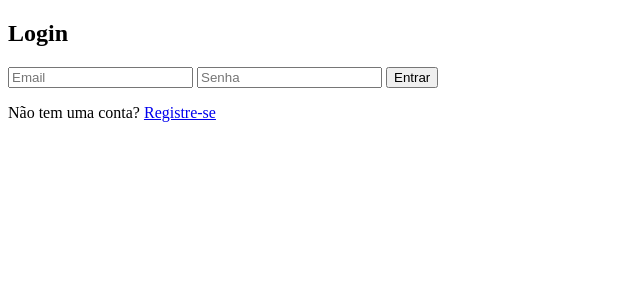
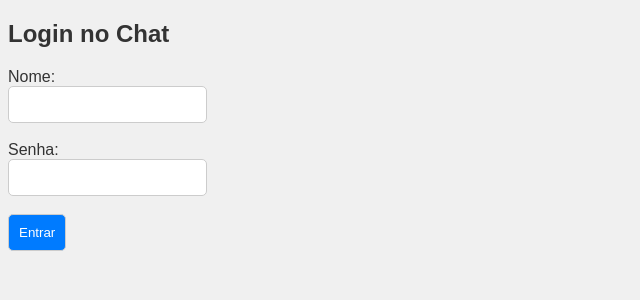
Before and after one commit to guiflores/Chat_FormulaE, a Flask app: template templates/login.html in a window 1280 px wide. Shown: the top 300 px of the page, without its empty margins (0-640 px from the left). Run offline with Flask 3, Linux system fonts and the light colour scheme; the template is opened without the code that fills it, so the values that code supplies are empty.

Commit message:
Ajustando erros e Chat funcionando

```diff
--- a/app.py
+++ b/app.py
@@ -1,192 +1,82 @@
-from flask import Flask, render_template, redirect, url_for, request, session
+from flask import Flask, render_template, request, redirect, url_for, session
 from flask_socketio import SocketIO, join_room
-from flask_login import LoginManager, UserMixin, login_user, login_required, logout_user, current_user
-from werkzeug.security import generate_password_hash, check_password_hash
 import csv
 import os
-from datetime import datetime
+import bcrypt
 
 app = Flask(__name__)
 app.config['SECRET_KEY'] = 'secret!'
 socketio = SocketIO(app)
 
-# Configuração do Flask-Login
-login_manager = LoginManager(app)
-login_manager.login_view = 'login'
+# Arquivo CSV para registrar os usuários e senhas
+USERS_FILE = 'usuarios_senhas.csv'
 
-# Arquivo CSV para registrar os usuários
-CSV_FILE = 'usuarios.csv'
-
-# Armazenamento em memória para usuários
-users = {}
-
-# Modelo de Usuário
-class User(UserMixin):
-    def __init__(self, id, email, password):
-        self.id = id
-        self.email = email
-        self.password = password
-
-# Função para carregar os pontos dos usuários
-def carregar_pontos():
-    if not os.path.exists(CSV_FILE):
+# Função para carregar os usuários
+def carregar_usuarios():
+    if not os.path.exists(USERS_FILE):
         return {}
 
-    pontos = {}
-    with open(CSV_FILE, mode='r', newline='') as file:
+    usuarios = {}
+    with open(USERS_FILE, mode='r', newline='') as file:
         reader = csv.reader(file)
         for row in reader:
-            nome, email, pontos_usuario = row
-            pontos[email] = {'nome': nome, 'pontos': int(pontos_usuario)}
-    return pontos
-def handle_watch_time(data):
-    email = data['email']
-    username = data['username']
-    tempo_assistido = data['time']  # Tempo assistido enviado do frontend
+            nome, senha_hash = row
+            usuarios[nome] = senha_hash
+    return usuarios
 
-    # Exemplo: Para cada 10 segundos assistidos, adicionamos 1 ponto
-    incremento = tempo_assistido // 10  # Um ponto por 10 segundos assistidos
-    pontos = atualizar_pontos(email, username, incremento=incremento)
+# Função para salvar um novo usuário
+def salvar_usuario(nome, senha_hash):
+    with open(USERS_FILE, mode='a', newline='') as file:
+        writer = csv.writer(file)
+        writer.writerow([nome, senha_hash])
 
-# Função para salvar os pontos dos usuários
-def salvar_pontos(pontos):
-    with open(CSV_FILE, mode='w', newline='') as file:
-        writer = csv.writer(file)
-        for email, data in pontos.items():
-            writer.writerow([data['nome'], email, data['pontos']])
-
-# Função para atualizar os pontos do usuário
-def atualizar_pontos(email, nome, incremento=0):
-    pontos = carregar_pontos()
-    if email in pontos:
-        pontos[email]['pontos'] += incremento
-    else:
-        pontos[email] = {'nome': nome, 'pontos': incremento}
-
-    salvar_pontos(pontos)
-    return pontos[email]['pontos']
-
-
-# Função para carregar usuários
-@login_manager.user_loader
-def load_user(user_id):
-    return users.get(user_id)
-
-
-# Função para salvar usuários no CSV
-def salvar_usuario(email, nome, pontos):
-    with open(CSV_FILE, mode='a', newline='') as file:
-        writer = csv.writer(file)
-        writer.writerow([email, nome, pontos, datetime.now().strftime("%Y-%m-%d %H:%M:%S")])
-
-# Função para atualizar o usuário no CSV
-def atualizar_usuario(email, nome, pontos):
-    users_list = []
-    # Lê os dados existentes
-    with open(CSV_FILE, mode='r', newline='') as file:
-        reader = csv.reader(file)
-        for row in reader:
-            if row[0] == email:
-                row[1] = nome
-                row[2] = pontos
-            users_list.append(row)
-
-    # Salva os dados atualizados
-    with open(CSV_FILE, mode='w', newline='') as file:
-        writer = csv.writer(file)
-        writer.writerows(users_list)
-
-# Página de registro
-@app.route('/register', methods=['GET', 'POST'])
-def register():
-    if request.method == 'POST':
-        email = request.form['email']
-        password = request.form['password']
-        hashed_password = generate_password_hash(password)
-
-        # Cria um novo usuário e adiciona ao dicionário
-        user_id = str(len(users) + 1)  # ID incremental
-        users[user_id] = User(user_id, email, hashed_password)
-
-        return redirect(url_for('login'))
-    return render_template('register.html')
-
-# Página de login
-@app.route('/login', methods=['GET', 'POST'])
+# Rota para a página de login
+@app.route('/', methods=['GET', 'POST'])
 def login():
     if request.method == 'POST':
-        email = request.form['email']
-        password = request.form['password']
+        nome = request.form['nome']
+        senha = request.form['senha']
 
-        for user in users.values():
-            if user.email == email and check_password_hash(user.password, password):
-                login_user(user)
-                # Verifica se o usuário já tem um nome
-                if not hasattr(user, 'username'):
-                    return redirect(url_for('set_name'))
+        # Carregar usuários existentes
+        usuarios = carregar_usuarios()
+
+        # Verificar se o usuário já existe
+        if nome in usuarios:
+            senha_hash = usuarios[nome].encode('utf-8')
+            if bcrypt.checkpw(senha.encode('utf-8'), senha_hash):
+                session['nome'] = nome
                 return redirect(url_for('chat'))
-
-        error = "Email ou senha incorretos."
-        return render_template('login.html', error=error)
-
+            else:
+                return "Senha incorreta!", 401
+        else:
+            # Se o usuário for novo, cadastrar e salvar a senha hashada
+            senha_hash = bcrypt.hashpw(senha.encode('utf-8'), bcrypt.gensalt())
+            salvar_usuario(nome, senha_hash.decode('utf-8'))
+            session['nome'] = nome
+            return redirect(url_for('chat'))
     return render_template('login.html')
 
-# Colocar o nome
-@app.route('/set_name', methods=['GET', 'POST'])
-@login_required
-def set_name():
-    if request.method == 'POST':
-        username = request.form['username']
-        current_user.username = username
-        current_user.points = 0  # Inicializa os pontos
-        # Salvar no CSV
-        salvar_usuario(current_user.email, username, current_user.points)
-        return redirect(url_for('chat'))
-
-    return render_template('set_name.html')
-
-# Logout
-@app.route('/logout')
-@login_required
-def logout():
-    logout_user()
-    return redirect(url_for('login'))
-
-# Página inicial com o chat
-@app.route('/')
-@login_required
+# Rota para a página de chat
+@app.route('/chat')
 def chat():
-    return render_template('chat.html')
+    if 'nome' not in session:
+        return redirect(url_for('login'))
+    return render_template('chat.html', nome=session['nome'])
 
 # Evento de conexão ao socket
 @socketio.on('join')
 def handle_join(data):
-    username = data['username']
-    email = data['email']
+    nome = session.get('nome')
     room = data['room']
     join_room(room)
-    pontos = atualizar_pontos(email, username)
-    salvar_usuario(email, username, 0)  # Salvar nome e email do usuário
-    socketio.emit('message', {'msg': f"{username} ({pontos} pontos) entrou no chat!"}, room=room)
-
+    socketio.emit('message', {'msg': f"{nome} entrou no chat!"}, room=room)
 
 # Evento de envio de mensagens
 @socketio.on('message')
 def handle_message(data):
     room = data['room']
-    socketio.emit('message', {'msg': f"{data['username']}: {data['msg']}"}, room=room)
-
-# Defina um valor para os pontos a serem ganhos e o tempo de visualização
-POINTS_PER_INTERVAL = 15
-VIEW_TIME_INTERVAL = 30  # Tempo em segundos
-
-@app.route('/update_points', methods=['POST'])
-@login_required
-def update_points():
-    current_user.points += POINTS_PER_INTERVAL
-    # Atualizar no CSV
-    atualizar_usuario(current_user.email, current_user.username, current_user.points)
-    return {'points': current_user.points}
+    nome = session.get('nome')
+    socketio.emit('message', {'msg': f"{nome}: {data['msg']}"}, room=room)
 
 if __name__ == '__main__':
     socketio.run(app, debug=True)
--- a/templates/login.html
+++ b/templates/login.html
@@ -2,18 +2,18 @@
 <html lang="pt-BR">
 <head>
     <meta charset="UTF-8">
+    <meta name="viewport" content="width=device-width, initial-scale=1.0">
     <title>Login</title>
+    <link rel="stylesheet" href="/static/style.css">
 </head>
 <body>
-    <h2>Login</h2>
-    {% if error %}
-        <p style="color: red;">{{ error }}</p>
-    {% endif %}
-    <form method="POST">
-        <input type="email" name="email" placeholder="Email" required>
-        <input type="password" name="password" placeholder="Senha" required>
+    <h2>Login no Chat</h2>
+    <form method="POST" action="/">
+        <label for="nome">Nome:</label><br>
+        <input type="text" id="nome" name="nome" required><br><br>
+        <label for="senha">Senha:</label><br>
+        <input type="password" id="senha" name="senha" required><br><br>
         <button type="submit">Entrar</button>
     </form>
-    <p>Não tem uma conta? <a href="/register">Registre-se</a></p>
 </body>
 </html>
```
Also changed, not shown: templates/chat.html (+24 -43 lines), templates/register.html (deleted, +0 -16 lines), templates/set_name.html (deleted, +0 -14 lines), 1 other file.
